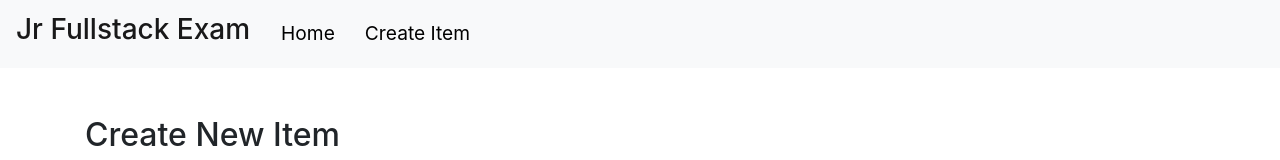
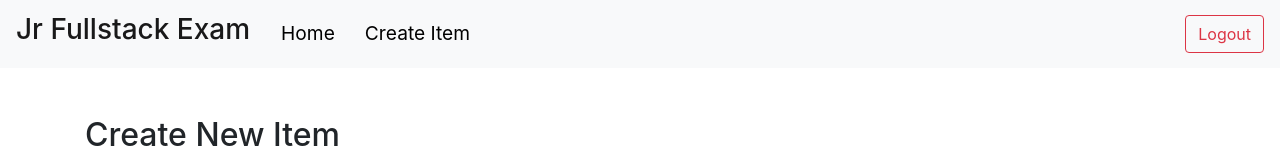
Before and after one commit to PandesalPanpan/jr-fullstack-exam, a React (Create React App) app in the folder frontend/: page /create-item in a window 1280 px wide. Shown: the top 160 px of the page. Built offline with nearby package versions, Linux system fonts and the light colour scheme; sample sign-in values are in the browser's storage.

Commit message:
Add useLogout hook for handling logout functionality included it on Header

```diff
--- a/frontend/src/components/Header.js
+++ b/frontend/src/components/Header.js
@@ -1,7 +1,10 @@
 import React from 'react';
 import { Link } from 'react-router-dom';
+import useLogout from '../hooks/useLogout';
 
 function Header() {
+  const { handleLogout } = useLogout();
+
   return (
     <nav className="navbar navbar-expand-lg navbar-light bg-light">
       <Link className="navbar-brand" to="/"><h3>Jr Fullstack Exam</h3></Link>
@@ -17,6 +20,7 @@ function Header() {
             <Link className="nav-link" to="/create-item">Create Item</Link>
           </li>
         </ul>
+        <button className="btn btn-outline-danger ml-auto" onClick={handleLogout}>Logout</button>
       </div>
     </nav>
   );
--- /dev/null
+++ b/frontend/src/hooks/useLogout.js
@@ -0,0 +1,16 @@
+import { useNavigate } from 'react-router-dom';
+
+function useLogout() {
+  const navigate = useNavigate();
+
+  function handleLogout() {
+    localStorage.removeItem('token');
+    navigate('/login');
+  }
+
+  return {
+    handleLogout,
+  };
+}
+
+export default useLogout;
```
